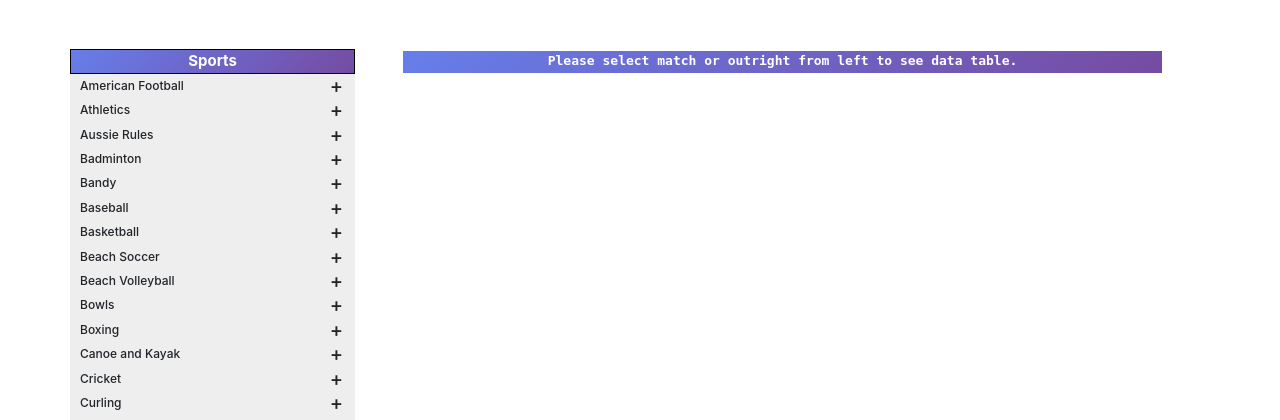
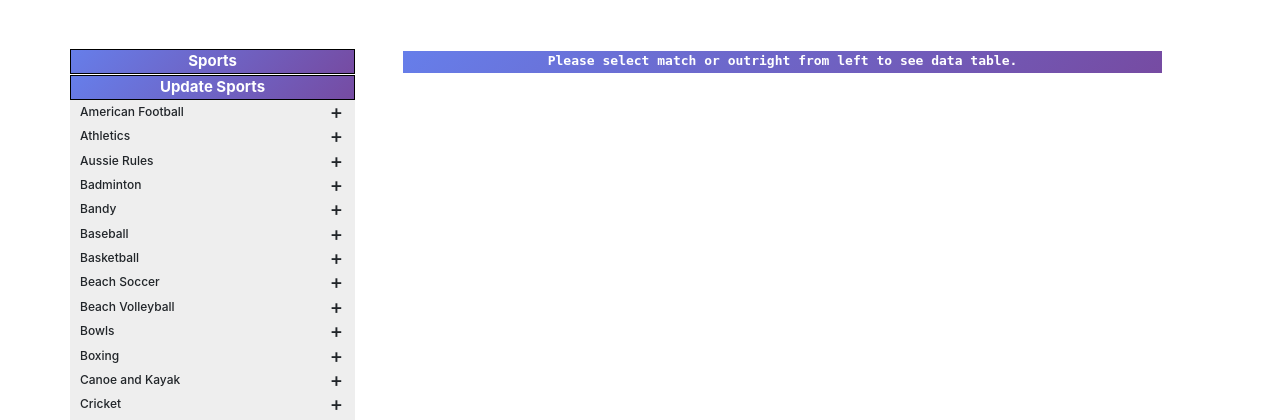
Before and after one commit to Atik-106/odds_comparision, a Django app: page / in a window 1280 px wide. Shown: the top 420 px of the page. Run offline with Django 3.2, Linux system fonts and the light colour scheme; data comes from the database, SQL or seed files in the repository; some libraries are stand-ins or nearby versions.

Commit message:
Edited few files

```diff
--- a/templates/home.html
+++ b/templates/home.html
@@ -6,6 +6,7 @@
         <div class="row">
             <div class="panel-group col-sm-3 p-0 m-0" id="accordion">
                 <span class="btn btn-wide font-weight-bold rounded-0 w-100 p-0 sports_btn">Sports</span>
+                <span class="btn btn-wide font-weight-bold rounded-0 w-100 p-0 sports_btn">Update Sports</span>
                 {% for g in games %}
                     <div class="panel panel-default">
                         <div class="panel-heading">
```
